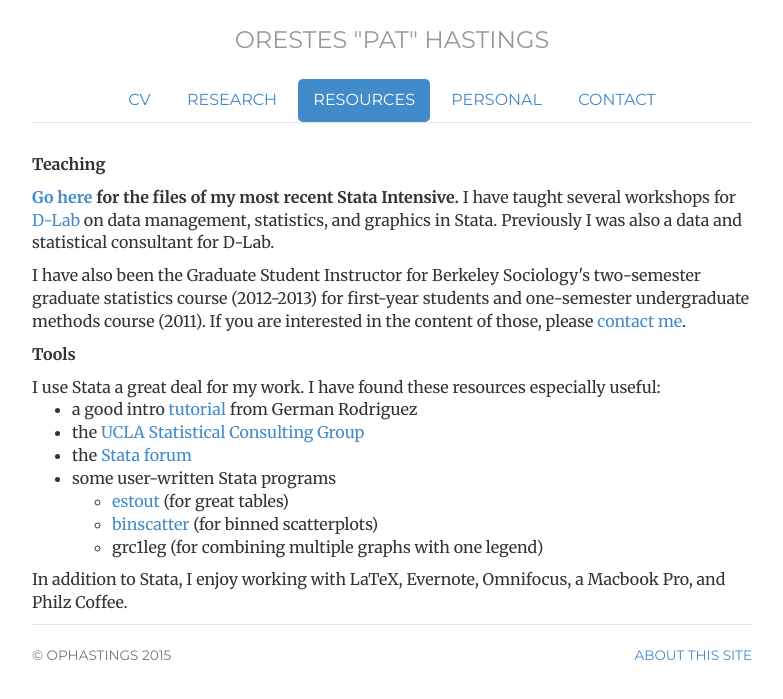
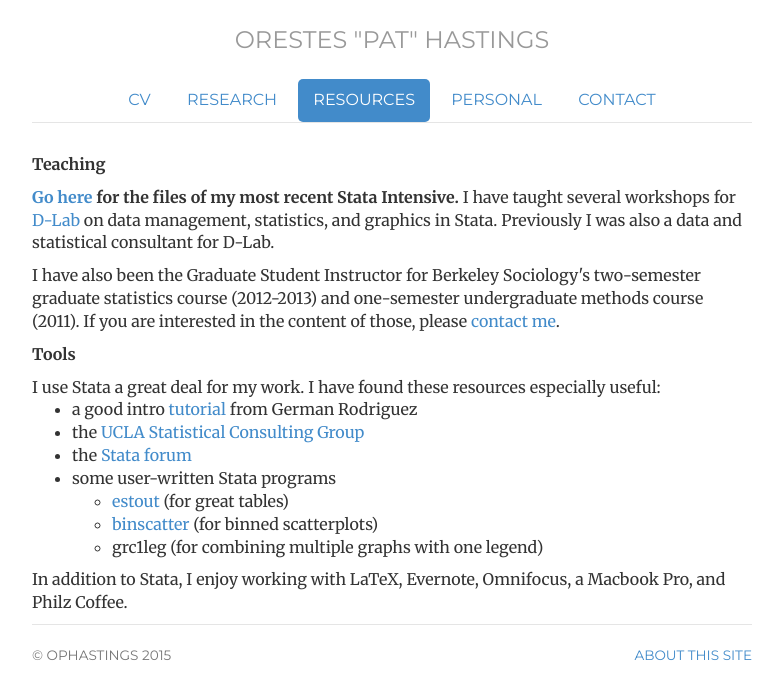
Before and after one commit to ophastings/ophastings.github.io, a Jekyll site: the page built from resources/index.html, in a window 1280 px wide. Shown: the top 699 px of the page, without its empty margins (248-1031 px from the left). Built offline with Jekyll 4.4.1, drawn with Linux system fonts in a browser that asks for light colours; comment, search, counter and statistics services are not loaded.

Commit message:
Update index.html

```diff
--- a/resources/index.html
+++ b/resources/index.html
@@ -16,7 +16,7 @@ description: Resources page of ophastings.com, the website of Orestes Hastings,
 </p>
 
 <p> I have also been the Graduate Student Instructor for Berkeley Sociology's two-semester
-	graduate statistics course (2012-2013) for first-year students and one-semester undergraduate methods course (2011).
+	graduate statistics course (2012-2013) and one-semester undergraduate methods course (2011).
 	If you are interested in the content of those, please <a href="../contact">contact me</a>.
 </p>
 
```
